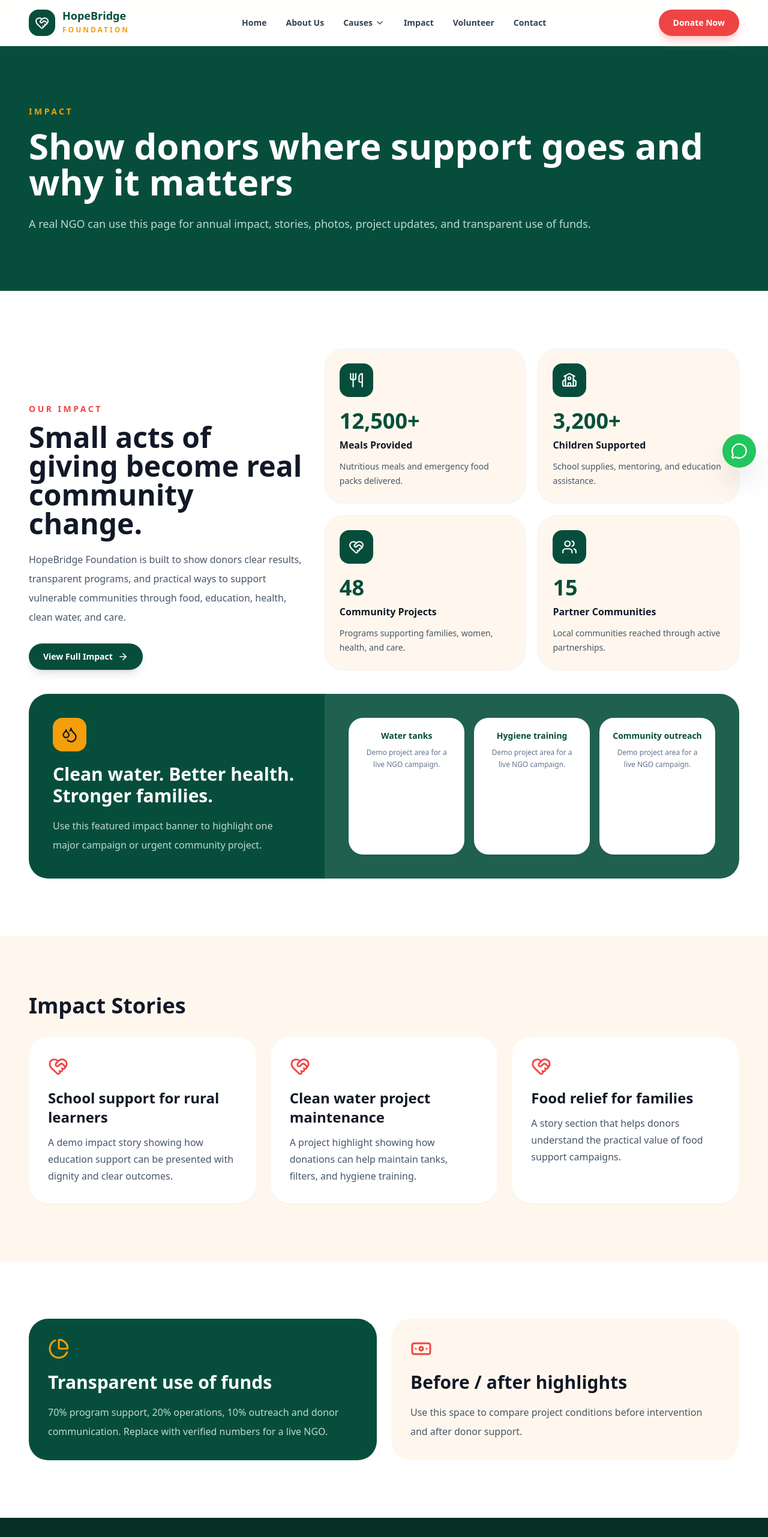
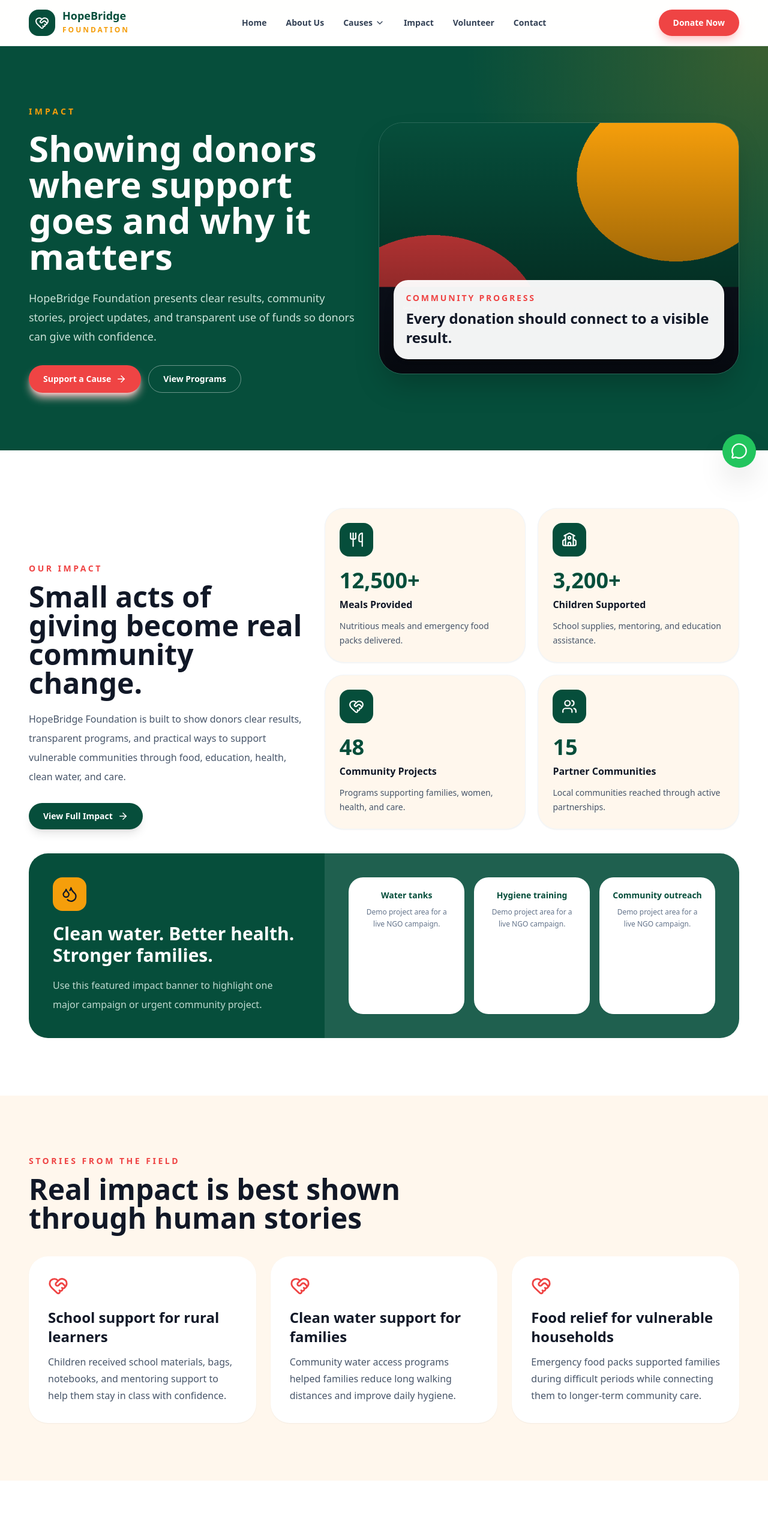
Before and after one commit to brianmichaelu/hopebridge-foundation, a Next.js app: page /impact in a window 1280 px wide. Shown: the top 2563 px of the page at 60% size. Built offline with nearby package versions, Linux system fonts and the light colour scheme.

Commit message:
Revise impact stories and update layout

```diff
--- a/app/impact/page.tsx
+++ b/app/impact/page.tsx
@@ -1,36 +1,93 @@
+import Image from "next/image";
 import ImpactStats from "@/components/ImpactStats";
-import { Banknote, ChartPie, HeartHandshake } from "lucide-react";
+import {
+  Banknote,
+  ChartPie,
+  HeartHandshake,
+  ArrowRight,
+  CheckCircle2,
+} from "lucide-react";
+import Link from "next/link";
 
 const stories = [
   {
     title: "School support for rural learners",
-    text: "A demo impact story showing how education support can be presented with dignity and clear outcomes."
+    text: "Children received school materials, bags, notebooks, and mentoring support to help them stay in class with confidence.",
   },
   {
-    title: "Clean water project maintenance",
-    text: "A project highlight showing how donations can help maintain tanks, filters, and hygiene training."
+    title: "Clean water support for families",
+    text: "Community water access programs helped families reduce long walking distances and improve daily hygiene.",
   },
   {
-    title: "Food relief for families",
-    text: "A story section that helps donors understand the practical value of food support campaigns."
-  }
+    title: "Food relief for vulnerable households",
+    text: "Emergency food packs supported families during difficult periods while connecting them to longer-term community care.",
+  },
+];
+
+const fundUse = [
+  "Food packs and meal support",
+  "School supplies and education assistance",
+  "Health outreach and community care",
+  "Clean water and hygiene projects",
 ];
 
 export default function ImpactPage() {
   return (
     <>
-      <section className="section-padding bg-forest text-white">
-        <div className="container-width max-w-4xl">
-          <span className="text-sm font-black uppercase tracking-[0.25em] text-gold">
-            Impact
-          </span>
-          <h1 className="mt-4 text-5xl font-black lg:text-6xl">
-            Show donors where support goes and why it matters
-          </h1>
-          <p className="mt-6 text-lg leading-8 text-emerald-50/80">
-            A real NGO can use this page for annual impact, stories, photos,
-            project updates, and transparent use of funds.
-          </p>
+      <section className="relative overflow-hidden bg-forest text-white">
+        <div className="absolute inset-0 bg-[radial-gradient(circle_at_top_right,rgba(245,158,11,0.22),transparent_35%)]" />
+
+        <div className="container-width relative grid items-center gap-10 px-5 py-20 lg:grid-cols-[0.95fr_1.05fr] lg:px-12 lg:py-24">
+          <div>
+            <span className="text-sm font-black uppercase tracking-[0.3em] text-gold">
+              Impact
+            </span>
+
+            <h1 className="mt-5 text-5xl font-black leading-tight lg:text-6xl">
+              Showing donors where support goes and why it matters
+            </h1>
+
+            <p className="mt-6 max-w-2xl text-lg leading-8 text-emerald-50/85">
+              HopeBridge Foundation presents clear results, community stories,
+              project updates, and transparent use of funds so donors can give
+              with confidence.
+            </p>
+
+            <div className="mt-8 flex flex-col gap-3 sm:flex-row">
+              <Link href="/donate" className="btn-primary">
+                Support a Cause <ArrowRight className="ml-2" size={18} />
+              </Link>
+
+              <Link
+                href="/causes"
+                className="inline-flex items-center justify-center rounded-full border border-white/40 px-6 py-3 text-sm font-bold text-white transition hover:bg-white hover:text-forest"
+              >
+                View Programs
+              </Link>
+            </div>
+          </div>
+
+          <div className="relative">
+            <div className="relative h-[420px] overflow-hidden rounded-[2.5rem] border border-white/15 shadow-2xl">
+              <Image
+                src="/images/gallery-1.png"
+                alt="HopeBridge Foundation impact work"
+                fill
+                className="object-cover"
+                sizes="(max-width: 1024px) 100vw, 48vw"
+              />
+              <div className="absolute inset-0 bg-gradient-to-t from-black/60 to-transparent" />
+
+              <div className="absolute bottom-6 left-6 right-6 rounded-3xl bg-white/95 p-5 text-navy shadow-xl">
+                <p className="text-sm font-black uppercase tracking-[0.2em] text-coral">
+                  Community Progress
+                </p>
+                <h2 className="mt-2 text-2xl font-black">
+                  Every donation should connect to a visible result.
+                </h2>
+              </div>
+            </div>
+          </div>
         </div>
       </section>
 
@@ -38,12 +95,27 @@ export default function ImpactPage() {
 
       <section className="section-padding bg-cream">
         <div className="container-width">
-          <h2 className="text-4xl font-black text-navy">Impact Stories</h2>
-          <div className="mt-8 grid gap-6 lg:grid-cols-3">
+          <div className="mb-10 max-w-3xl">
+            <span className="text-sm font-black uppercase tracking-[0.25em] text-coral">
+              Stories from the field
+            </span>
+            <h2 className="mt-3 text-4xl font-black text-navy lg:text-5xl">
+              Real impact is best shown through human stories
+            </h2>
+          </div>
+
+          <div className="grid gap-6 lg:grid-cols-3">
             {stories.map((story) => (
-              <article key={story.title} className="rounded-[2rem] bg-white p-8 shadow-sm">
+              <article
+                key={story.title}
+                className="rounded-[2rem] bg-white p-8 shadow-sm transition hover:-translate-y-1 hover:shadow-xl"
+              >
                 <HeartHandshake className="text-coral" size={34} />
-                <h3 className="mt-5 text-2xl font-black text-navy">{story.title}</h3>
+
+                <h3 className="mt-5 text-2xl font-black text-navy">
+                  {story.title}
+                </h3>
+
                 <p className="mt-3 leading-7 text-slate-600">{story.text}</p>
               </article>
             ))}
@@ -53,21 +125,59 @@ export default function ImpactPage() {
 
       <section className="section-padding bg-white">
         <div className="container-width grid gap-6 lg:grid-cols-2">
-          <div className="rounded-[2rem] bg-forest p-8 text-white">
+          <div className="rounded-[2rem] bg-forest p-8 text-white lg:p-10">
             <ChartPie className="text-gold" size={36} />
-            <h2 className="mt-5 text-3xl font-black">Transparent use of funds</h2>
+
+            <h2 className="mt-5 text-3xl font-black">
+              Transparent use of funds
+            </h2>
+
             <p className="mt-4 leading-8 text-emerald-50/80">
-              70% program support, 20% operations, 10% outreach and donor
-              communication. Replace with verified numbers for a live NGO.
+              A live NGO can use this section to explain how donations are
+              allocated across program delivery, operations, outreach, and
+              reporting.
             </p>
+
+            <div className="mt-7 space-y-3">
+              {fundUse.map((item) => (
+                <div key={item} className="flex items-center gap-3">
+                  <CheckCircle2 className="text-gold" size={20} />
+                  <span className="text-sm font-semibold text-emerald-50">
+                    {item}
+                  </span>
+                </div>
+              ))}
+            </div>
           </div>
-          <div className="rounded-[2rem] bg-cream p-8">
+
+          <div className="rounded-[2rem] bg-cream p-8 lg:p-10">
             <Banknote className="text-coral" size={36} />
-            <h2 className="mt-5 text-3xl font-black text-navy">Before / after highlights</h2>
+
+            <h2 className="mt-5 text-3xl font-black text-navy">
+              Reporting that builds donor trust
+            </h2>
+
             <p className="mt-4 leading-8 text-slate-600">
-              Use this space to compare project conditions before intervention
-              and after donor support.
+              For a real organization, this page can include annual reports,
+              campaign updates, receipts, partner logos, beneficiary stories,
+              and verified project photos.
             </p>
+
+            <div className="mt-7 grid gap-4 sm:grid-cols-2">
+              <div className="rounded-3xl bg-white p-5 shadow-sm">
+                <p className="text-3xl font-black text-forest">70%</p>
+                <p className="mt-1 text-sm font-bold text-slate-600">
+                  Program delivery
+                </p>
+              </div>
+
+              <div className="rounded-3xl bg-white p-5 shadow-sm">
+                <p className="text-3xl font-black text-forest">30%</p>
+                <p className="mt-1 text-sm font-bold text-slate-600">
+                  Operations & outreach
+                </p>
+              </div>
+            </div>
           </div>
         </div>
       </section>
```
